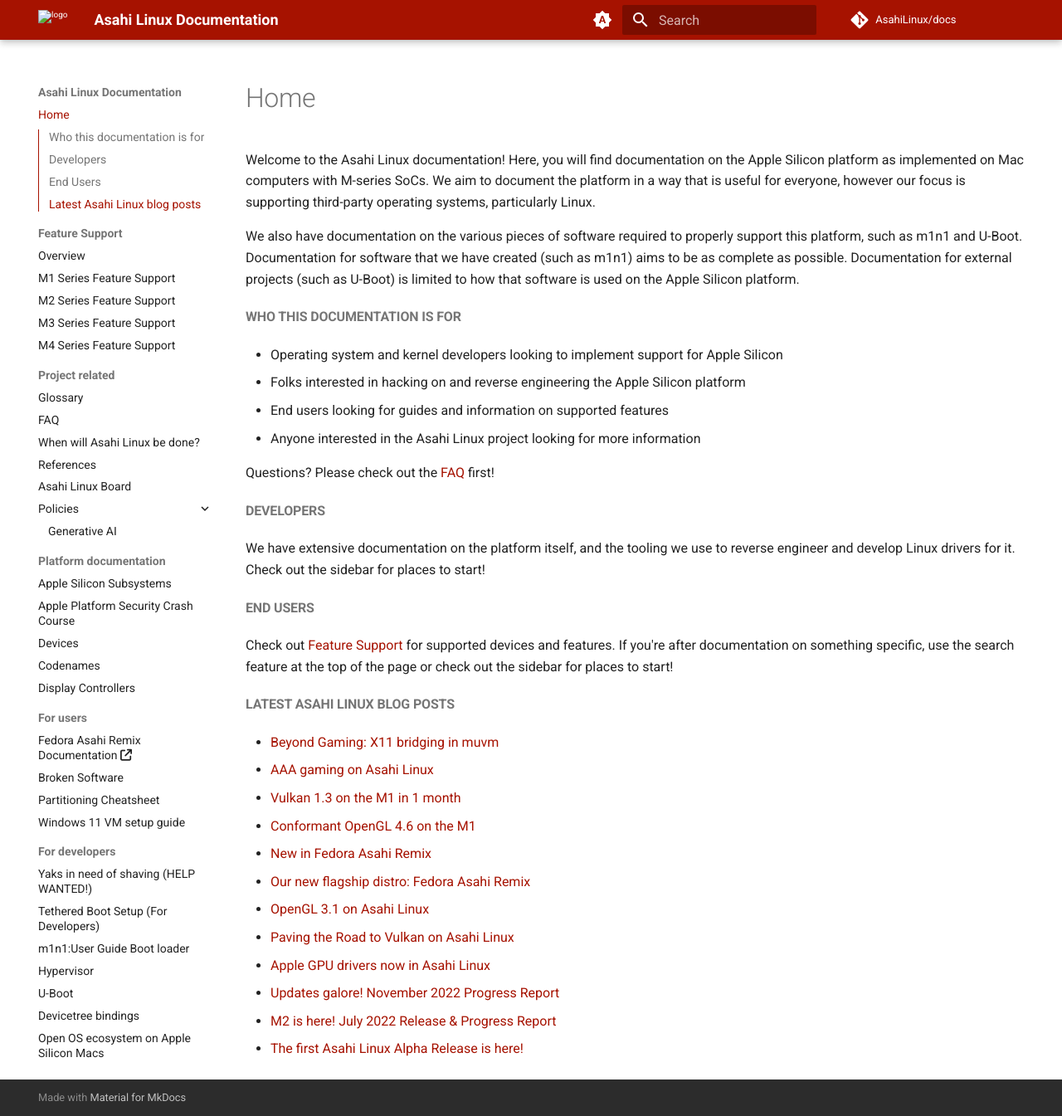
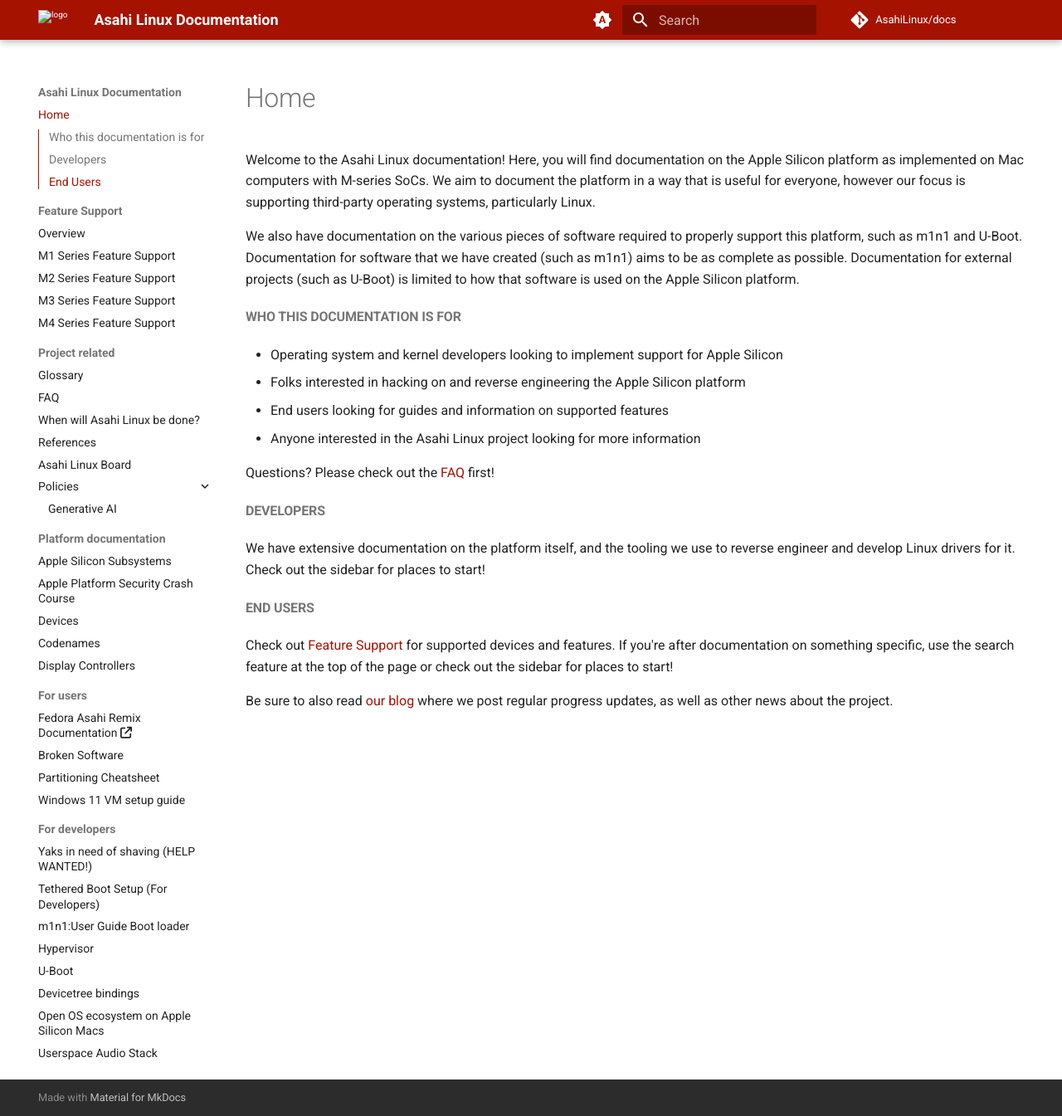
Before and after one commit to AsahiLinux/docs, an MkDocs documentation site: the page built from docs/index.md, in a window 1280 px wide and 1345 px high. Shown: the whole window at 83% size. Built offline with MkDocs 1.6.1 and Material for MkDocs 9.7.7, drawn with Linux system fonts in a browser that asks for light colours; comment, search, counter and statistics services are not loaded.

Commit message:
index: remove stale list of blog posts (#256)
Replace it with a generic pointer to the Asahi Linux blog.

Signed-off-by: Alyssa Milburn <amilburn@zall.org>

```diff
--- a/docs/index.md
+++ b/docs/index.md
@@ -27,16 +27,5 @@
 and features. If you're after documentation on something specific, use the search feature
 at the top of the page or check out the sidebar for places to start!
 
-## Latest Asahi Linux blog posts
-* [Beyond Gaming: X11 bridging in muvm](https://asahilinux.org/2024/12/muvm-x11-bridging/)
-* [AAA gaming on Asahi Linux](https://asahilinux.org/2024/10/aaa-gaming-on-asahi-linux/)
-* [Vulkan 1.3 on the M1 in 1 month](https://asahilinux.org/2024/06/vk13-on-the-m1-in-1-month/)
-* [Conformant OpenGL 4.6 on the M1](https://asahilinux.org/2024/02/conformant-gl46-on-the-m1/)
-* [New in Fedora Asahi Remix](https://asahilinux.org/2024/01/fedora-asahi-new/)
-* [Our new flagship distro: Fedora Asahi Remix](https://asahilinux.org/2023/08/fedora-asahi-remix/)
-* [OpenGL 3.1 on Asahi Linux](https://asahilinux.org/2023/06/opengl-3-1-on-asahi-linux/)
-* [Paving the Road to Vulkan on Asahi Linux](https://asahilinux.org/2023/03/road-to-vulkan/)
-* [Apple GPU drivers now in Asahi Linux](https://asahilinux.org/2022/12/gpu-drivers-now-in-asahi-linux/)
-* [Updates galore! November 2022 Progress Report](https://asahilinux.org/2022/11/november-2022-report/)
-* [M2 is here! July 2022 Release & Progress Report](https://asahilinux.org/2022/07/july-2022-release/)
-* [The first Asahi Linux Alpha Release is here!](https://asahilinux.org/2022/03/asahi-linux-alpha-release/)
+Be sure to also read [our blog](https://asahilinux.org/blog/) where we post regular
+progress updates, as well as other news about the project.
```
